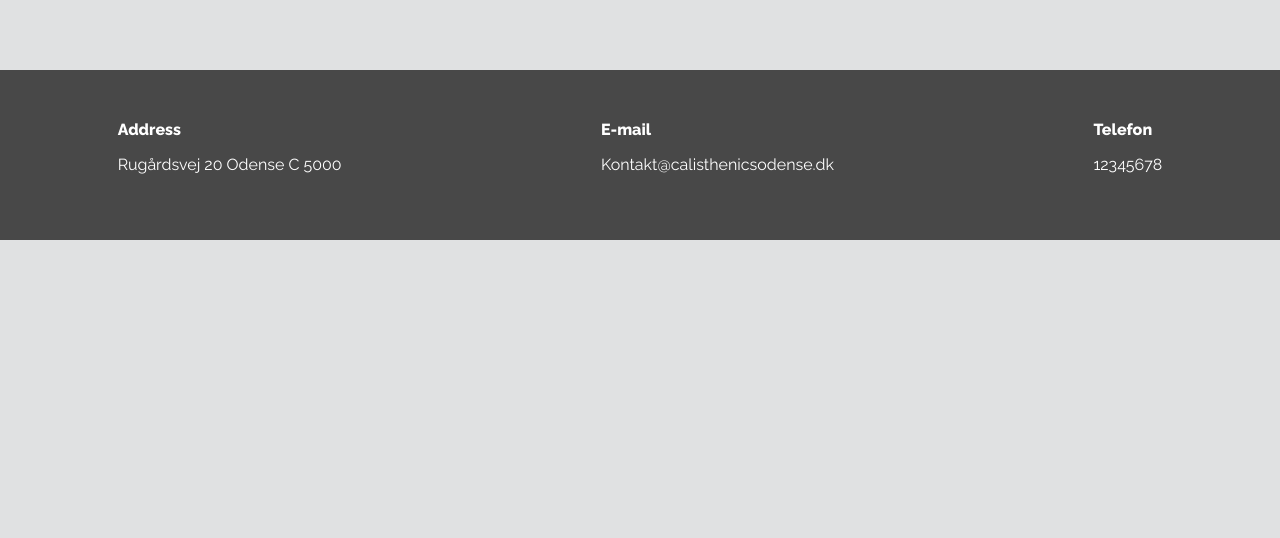
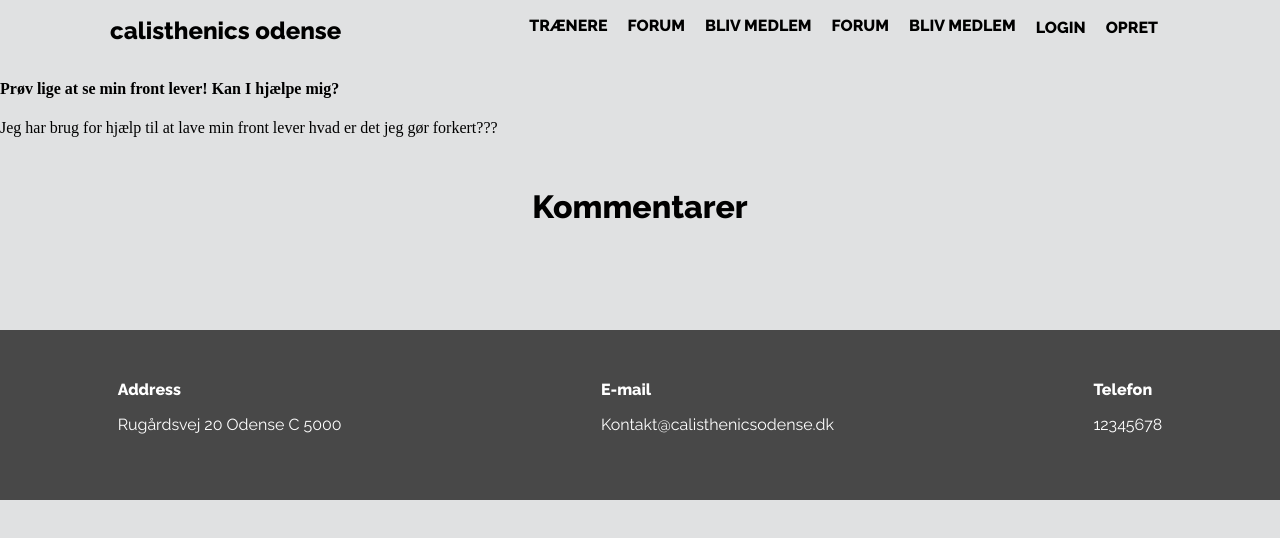
Before and after one commit to ande671f/calisthenics-project-frontend, a Vue app in the folder calisthenics-fronted/: page /forumComments in a window 1280 px wide. Shown: the top 538 px of the page. Built offline with nearby package versions, Linux system fonts and the light colour scheme; no server answers.

Commit message:
Views/forumCommentS

```diff
--- /dev/null
+++ b/calisthenics-fronted/src/components/forumCommentList/ForumCommentList.vue
@@ -0,0 +1,4 @@
+<template></template>
+
+<script src="./ForumCommentList.ts"></script>
+<style lang="scss" src="./ForumCommentList.scss" scoped></style>
--- /dev/null
+++ b/calisthenics-fronted/src/components/forumCommentList/forumComment/ForumComment.vue
@@ -0,0 +1,4 @@
+<template></template>
+
+<script src="./ForumComment.ts"></script>
+<style lang="scss" src="./ForumComment.scss" scoped></style>
--- a/calisthenics-fronted/src/router/index.ts
+++ b/calisthenics-fronted/src/router/index.ts
@@ -1,5 +1,6 @@
 import Admin from "@/views/admin/Admin.vue";
 import Forum from "@/views/forum/Forum.vue";
+import ForumComments from "@/views/forumComments/ForumComments.vue";
 import ForumPosts from "@/views/forumPosts/ForumPosts.vue";
 import RegisterCommunityMember from "@/views/registerCommunityMember/RegisterCommunityMember.vue";
 import { createRouter, createWebHistory, RouteRecordRaw } from "vue-router";
@@ -43,6 +44,11 @@ const routes: Array<RouteRecordRaw> = [
 		name: "RegisterCommunityMember",
 		component: RegisterCommunityMember,
 	},
+	{
+		path: "/forumComments",
+		name: "ForumComments",
+		component: ForumComments,
+	},
 ];
 
 const router = createRouter({
--- /dev/null
+++ b/calisthenics-fronted/src/views/forumComments/ForumComments.ts
@@ -0,0 +1,18 @@
+import NavigationBlack from "@/components/navigation/navigationBlack/NavigationBlack.vue";
+import PageHeader from "@/components/pageHeader/PageHeader.vue";
+import { defineComponent } from "vue";
+
+export default defineComponent({
+	name: "ForumComments",
+	components: {
+		NavigationBlack,
+		PageHeader,
+	},
+
+	setup() {
+		const pageHeaderTitle = "Kommentarer";
+		return {
+			pageHeaderTitle,
+		};
+	},
+});
--- /dev/null
+++ b/calisthenics-fronted/src/views/forumComments/ForumComments.vue
@@ -0,0 +1,18 @@
+<template>
+	<div class="container">
+		<div class="col-12">
+			<div class="row">
+				<navigation-black />
+			</div>
+			<div class="row">
+				<h4>Prøv lige at se min front lever! Kan I hjælpe mig?</h4>
+				<p>Jeg har brug for hjælp til at lave min front lever hvad er det jeg gør forkert???</p>
+			</div>
+			<div class="row">
+				<page-header :title="pageHeaderTitle" />
+			</div>
+		</div>
+	</div>
+</template>
+
+<script src="./ForumComments.ts"></script>
```
Also changed, not shown: calisthenics-fronted/src/components/forumCommentList/ForumCommentList.ts (added, +9 -0 lines), calisthenics-fronted/src/components/forumCommentList/forumComment/ForumComment.ts (added, +9 -0 lines), calisthenics-fronted/src/components/forumCommentList/ForumCommentList.scss (added), calisthenics-fronted/src/components/forumCommentList/forumComment/ForumComment.scss (added).
